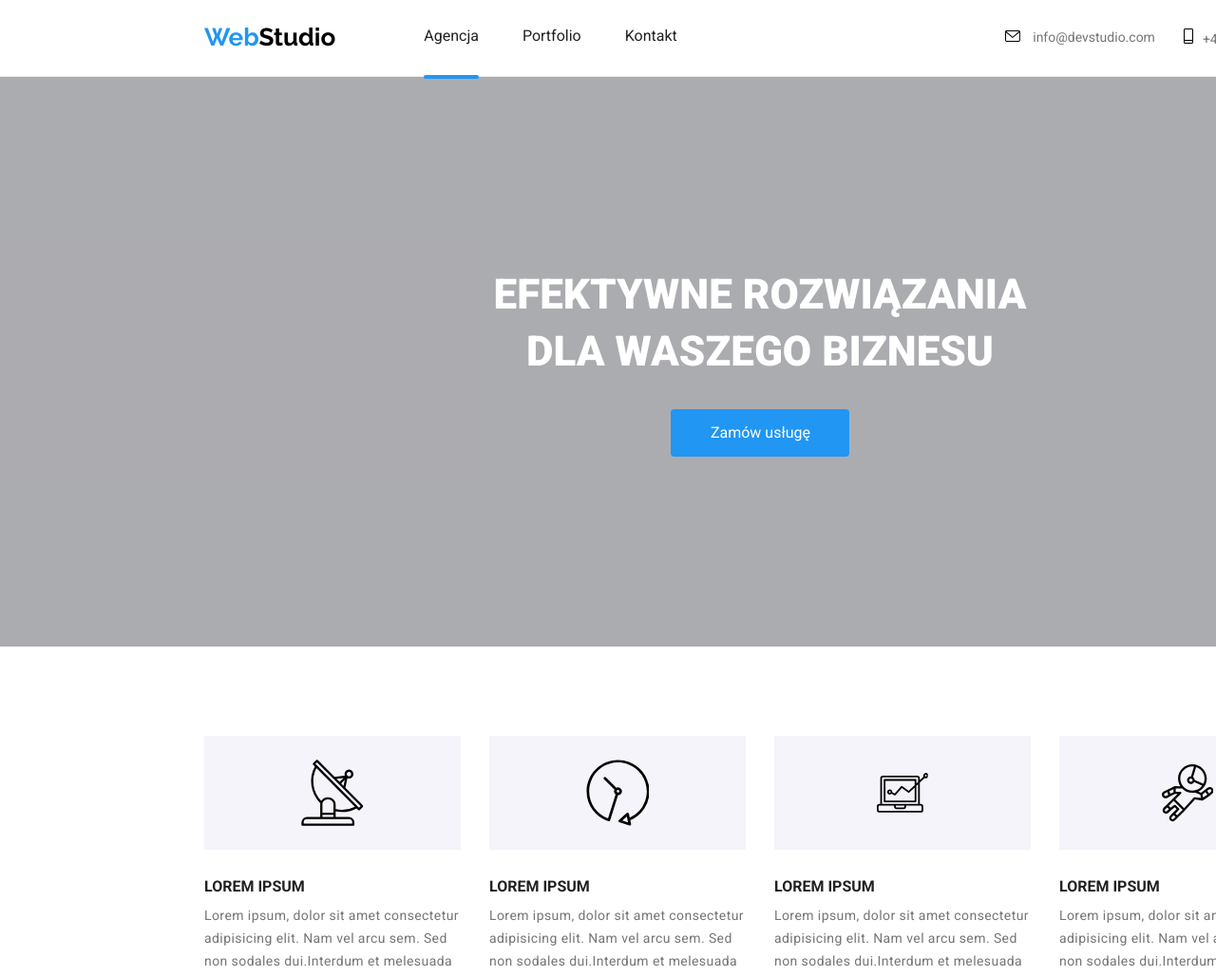
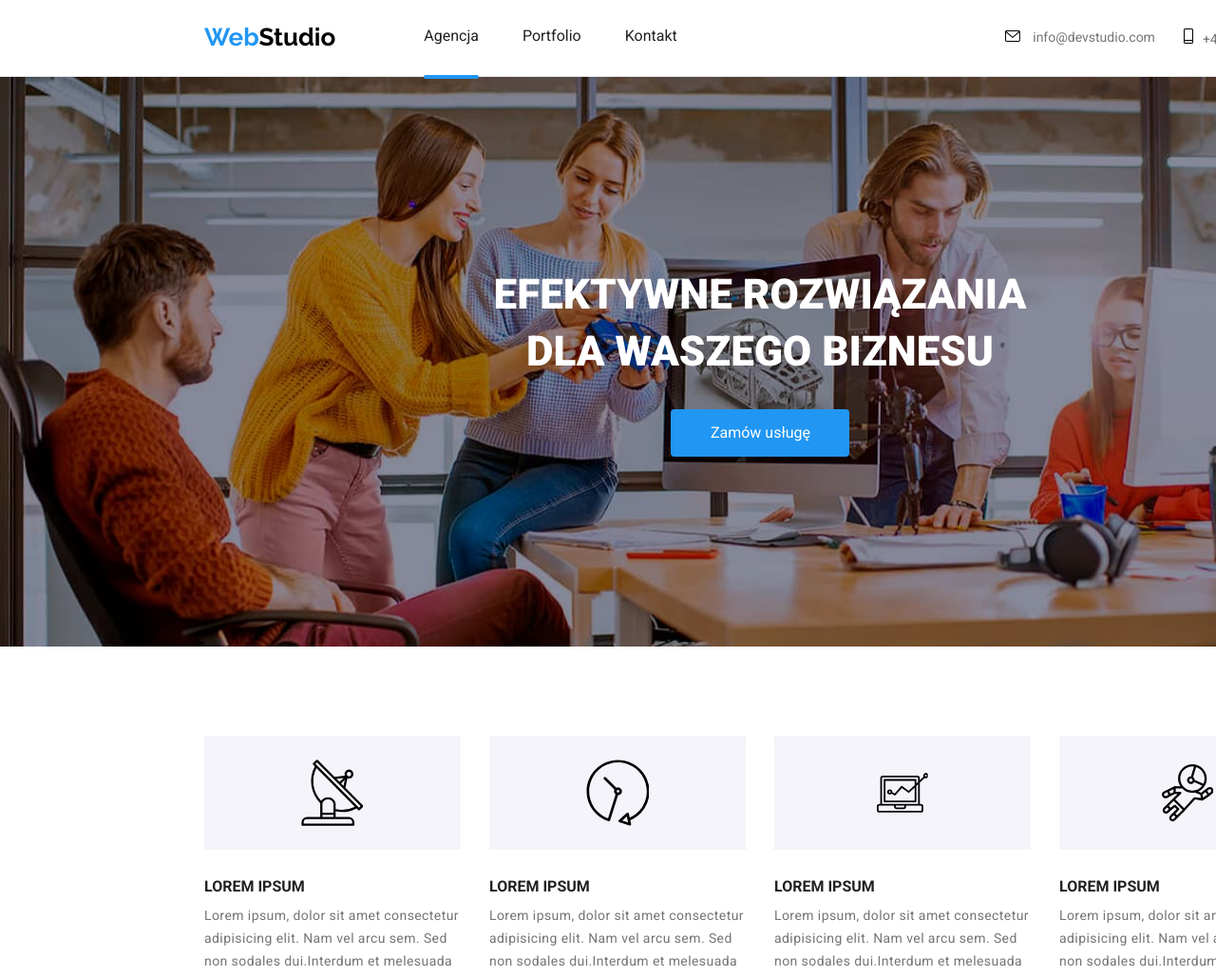
Before and after one commit to ApolinarySzumski/goit-markup-hw-06, a plain HTML site: page index.html in a window 1280 px wide. Shown: the top 1028 px of the page at 95% size. Drawn offline with nearby package versions, Linux system fonts and the light colour scheme.

Commit message:
feat fixing code
wrong path is fixed

```diff
--- a/css/styles.css
+++ b/css/styles.css
@@ -115,7 +115,7 @@ body {
 
 .banner-container {
   box-sizing: border-box;
-  background-image: url("/goit-markup-hw-04/images/Background.jpg");
+  background-image: url("./../images/Background.jpg");
   background-repeat: no-repeat;
   background-size: cover;
   background-color: #2f303a66;
```
